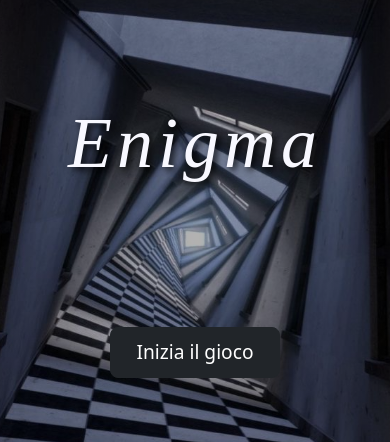
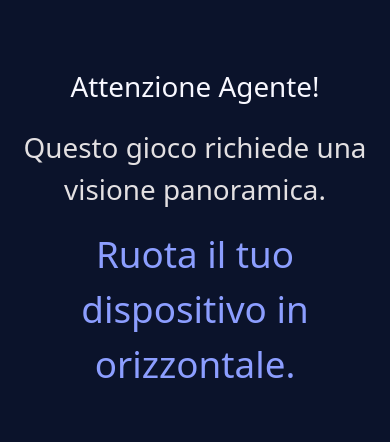
Before and after one commit to ludofiocchetta-glitch/Enigma, a website: page public/index.html in a window 390 px wide. Shown: the part 183-625 px from the top of the page. Drawn offline with nearby package versions, Linux system fonts and the light colour scheme; a web font is replaced by a local one.

Commit message:
schermo orizzontle per dispositivi piccoli

```diff
--- a/public/index.html
+++ b/public/index.html
@@ -10,6 +10,11 @@
     <title> Enigma-escape room </title>
 </head>
 <body>
+    <div id="rotate-message">
+        <h2 class="special-elite fs-1"> Attenzione Agente! </h2>
+        <p class="playfair mt-3 fs-1">Questo gioco richiede una visione panoramica.</p>
+        <p class="special-elite" style="color: #8c9eff; font-size: 2.3rem;">Ruota il tuo dispositivo in orizzontale.</p>
+    </div>
     <!-- Pulsante info -->
     <button type="button" class="btn-info-game" data-bs-toggle="modal" data-bs-target="#rulesModal">
         <span>?</span>
@@ -27,10 +32,11 @@
                     <ul>
                         <li><strong>Esplora:</strong> Clicca sugli oggetti nelle stanze per trovare indizi nascosti.</li>
                         <li><strong>Risolvi:</strong> Alcuni oggetti attiveranno degli enigmi. Risolvili tutti per sbloccare l'enigma finale e poi l'uscita.</li>
-                        <li><strong>Progredisci:</strong> Affronterai 4 stanze dedicate ai grandi geni della scienza. Poi la stanza finale</li>
+                        <li><strong>Progredisci:</strong> Affronterai 4 stanze dedicate ai grandi geni della scienza. Poi la stanza finale.</li>
                         <li><strong>Attenzione:</strong> Leggi bene ogni messaggio, la soluzione è spesso sotto i tuoi occhi.</li>
-                        <li><strong>Annota:</strong>Man mano che vai avanti troverai sul tuo taccuino aiuti per l'enigma finale.</li>
+                        <li><strong>Annota:</strong> Man mano che vai avanti troverai sul tuo taccuino aiuti per l'enigma finale, ti basterà cliccare sul tuo avatar.</li>
                         <li><strong>Divertiti:</strong> Enigma è un gioco di logica e osservazione. Prenditi il tuo tempo e goditi l'esperienza!</li>
+                        <li><strong>Mettiti in gioco:</strong> Alla fine verrà fatta la classifica basata sulle risposte agli enigmi. Prova a fare il punteggio più alto!</li>
                     </ul>
                 </div>
                 <div class="modal-footer border-light">
--- a/public/style.css
+++ b/public/style.css
@@ -900,3 +900,38 @@ input[type="radio"]:checked + .avatar-img {
         height: 40px;
     }
 }
+/* rotazione orizzontale per schermi piccoli */
+
+/* di base, il messaggio di rotazione è invisibile */
+#rotate-message {
+    display: none;
+    position: fixed;
+    top: 0;
+    left: 0;
+    width: 100vw;
+    height: 100vh;
+    background-color: #0b132b;
+    color: #F8F8FF;
+    z-index: 99999;
+    text-align: center;
+    justify-content: center;
+    align-items: center;
+    flex-direction: column;
+    padding: 20px;
+}
+
+@media screen and (orientation: portrait) and (max-width: 992px) {
+    #rotate-message {
+        display: flex;
+    }
+
+    body > *:not(#rotate-message) {
+        display: none !important;
+    }
+
+    body {
+        background-color: #0b132b !important;
+        background-image: none !important;
+        overflow: hidden !important;
+    }
+}
```
Also changed, not shown: public/login.html (+5 -0 lines), public/mission.html (+5 -0 lines), public/room1.html (+5 -0 lines), public/room2.html (+5 -0 lines), public/room3.html (+5 -0 lines), public/room4.html (+5 -0 lines).
